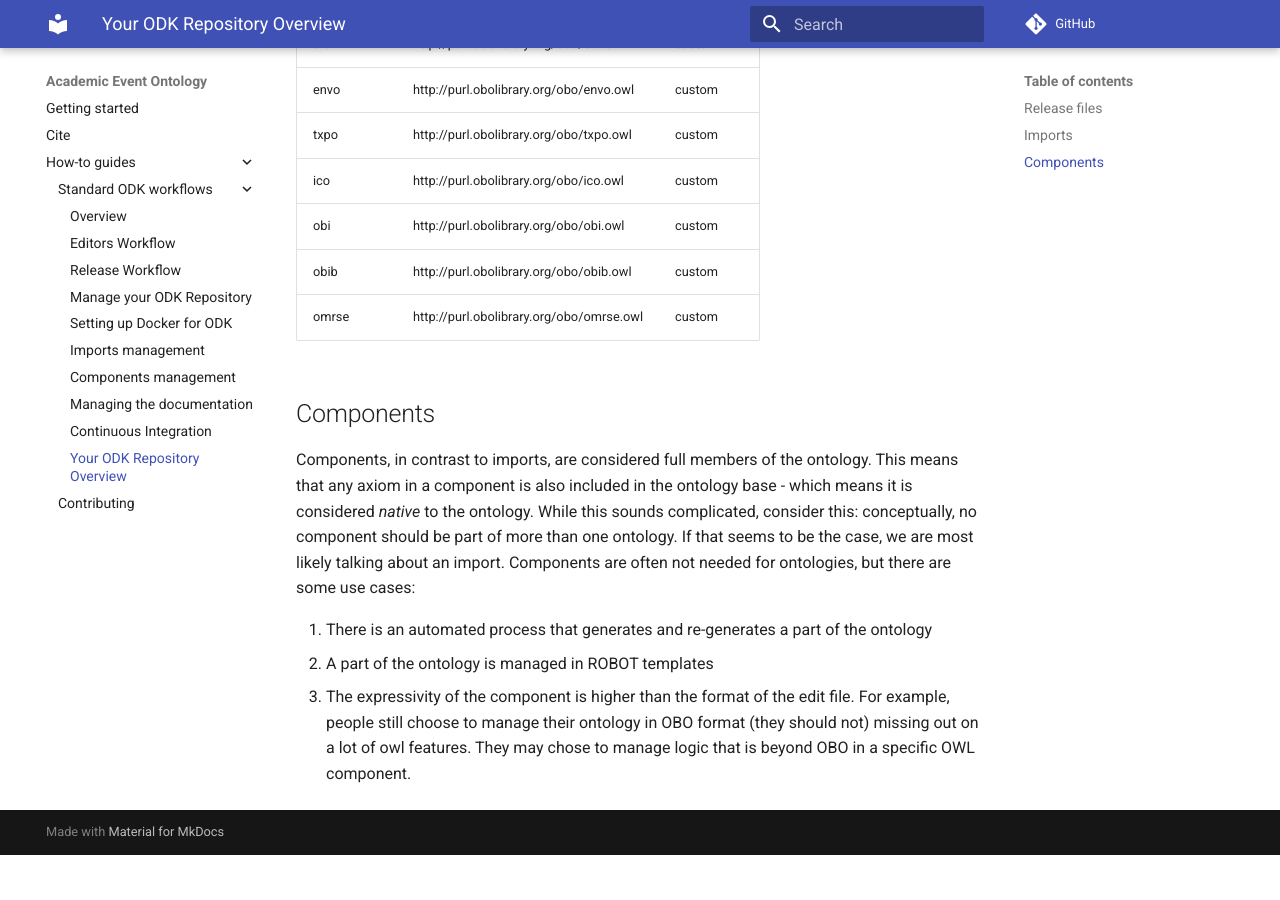
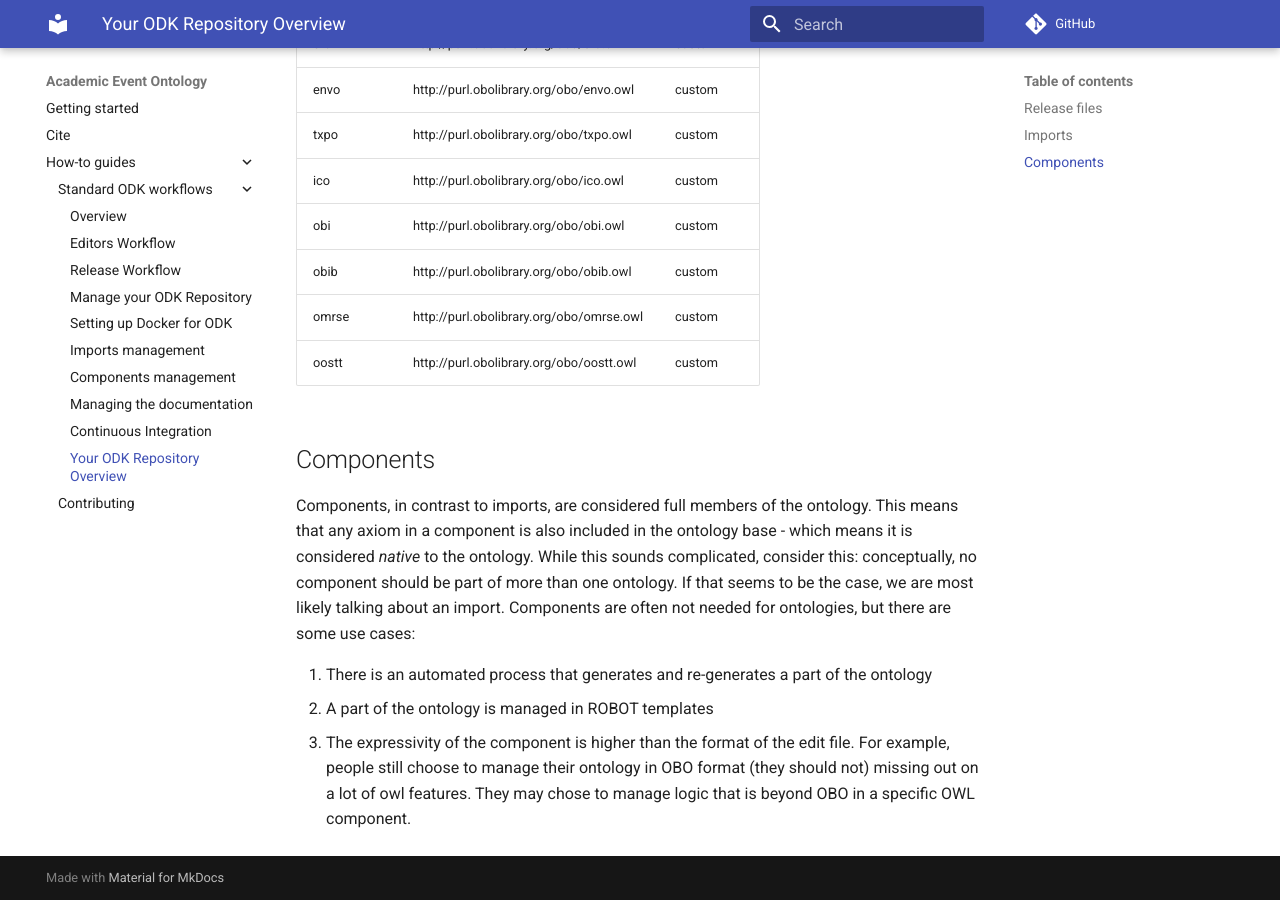
Before and after one commit to tibonto/aeon, an MkDocs documentation site: the page built from docs/odk-workflows/RepositoryFileStructure.md, in a window 1280 px wide and 900 px high, scrolled down 913 px. Built offline with MkDocs 1.6.1 and Material for MkDocs 9.7.7, drawn with Linux system fonts in a browser that asks for light colours; comment, search, counter and statistics services are not loaded; before the commit the page ends 1768 px from its top, so only the background shows below that.

Commit message:
import committee from OOSTT

```diff
--- a/docs/odk-workflows/RepositoryFileStructure.md
+++ b/docs/odk-workflows/RepositoryFileStructure.md
@@ -27,6 +27,7 @@ These are the current imports in AEON
 | obi | http://purl.obolibrary.org/obo/obi.owl | custom |
 | obib | http://purl.obolibrary.org/obo/obib.owl | custom |
 | omrse | http://purl.obolibrary.org/obo/omrse.owl | custom |
+| oostt | http://purl.obolibrary.org/obo/oostt.owl | custom |
 
 ## Components
 Components, in contrast to imports, are considered full members of the ontology. This means that any axiom in a component is also included in the ontology base - which means it is considered _native_ to the ontology. While this sounds complicated, consider this: conceptually, no component should be part of more than one ontology. If that seems to be the case, we are most likely talking about an import. Components are often not needed for ontologies, but there are some use cases:
--- a/src/ontology/aeon-odk.yaml
+++ b/src/ontology/aeon-odk.yaml
@@ -81,6 +81,8 @@ import_group:
     module_type: custom
   - id: omrse
     module_type: custom
+  - id: oostt
+    module_type: custom
   rebuild_if_source_changes: true
   release_imports: false
   slme_individuals: include
```
Also changed, not shown: 6 other files.
